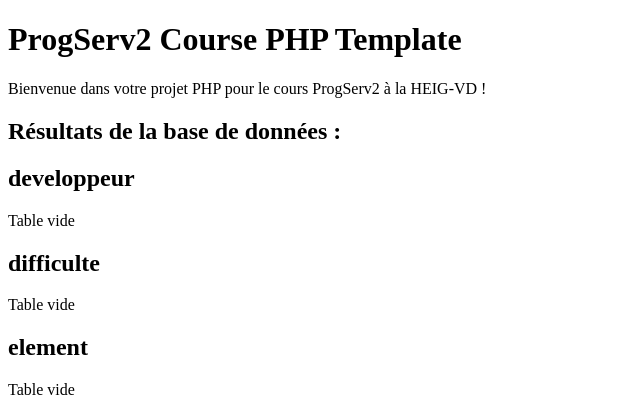
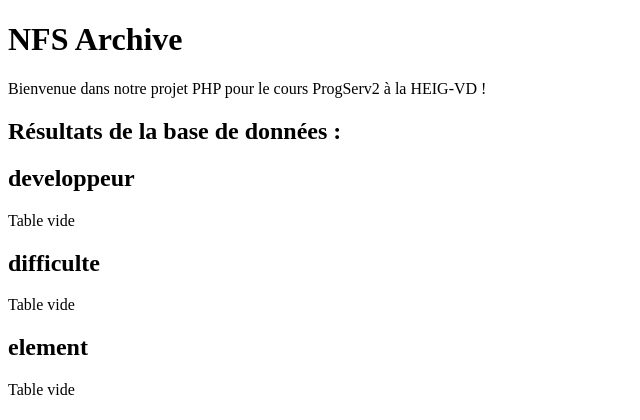
Before and after one commit to Danny-heigvd/progserv2-projetlibre, a PHP site: page / in a window 1280 px wide. Shown: the top 420 px of the page, without its empty margins (0-640 px from the left). Run offline with PHP 8.4, Linux system fonts and the light colour scheme; data that the repository does not hold is empty.

Commit message:
modification du titre de la page du site

```diff
--- a/src/public/index.php
+++ b/src/public/index.php
@@ -40,13 +40,13 @@ $tables = $pdo->query("SHOW TABLES")->fetchAll(PDO::FETCH_COLUMN);
 <head>
     <meta charset="UTF-8">
     <meta name="viewport" content="width=device-width, initial-scale=1.0">
-    <title>ProgServ2 Course PHP Template</title>
+    <title>NFS Archive</title>
 </head>
 
 <body>
-    <h1>ProgServ2 Course PHP Template</h1>
+    <h1>NFS Archive</h1>
 
-    <p>Bienvenue dans votre projet PHP pour le cours ProgServ2 à la HEIG-VD !</p>
+    <p>Bienvenue dans notre projet PHP pour le cours ProgServ2 à la HEIG-VD !</p>
 
     <h2>Résultats de la base de données :</h2>
 
```
